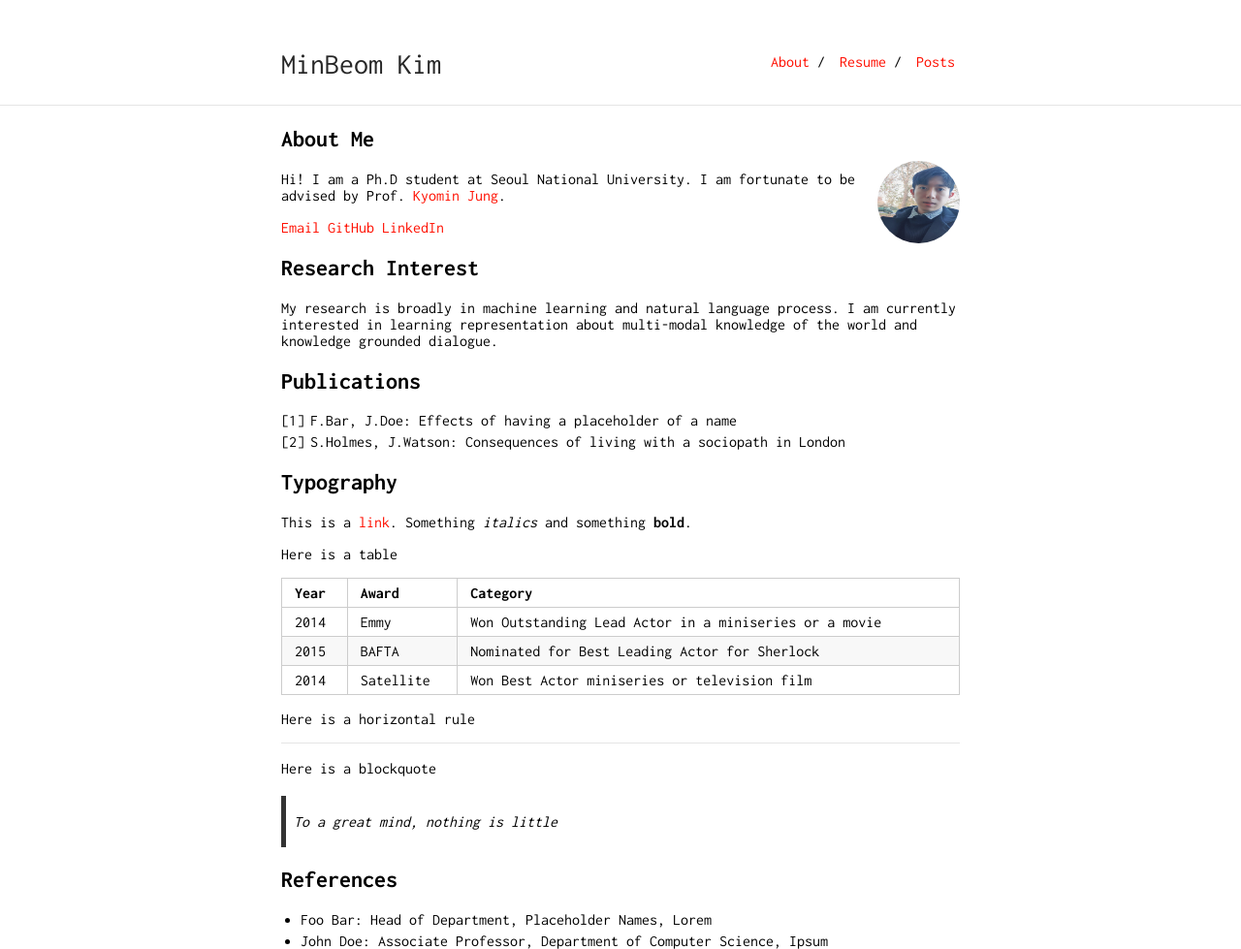
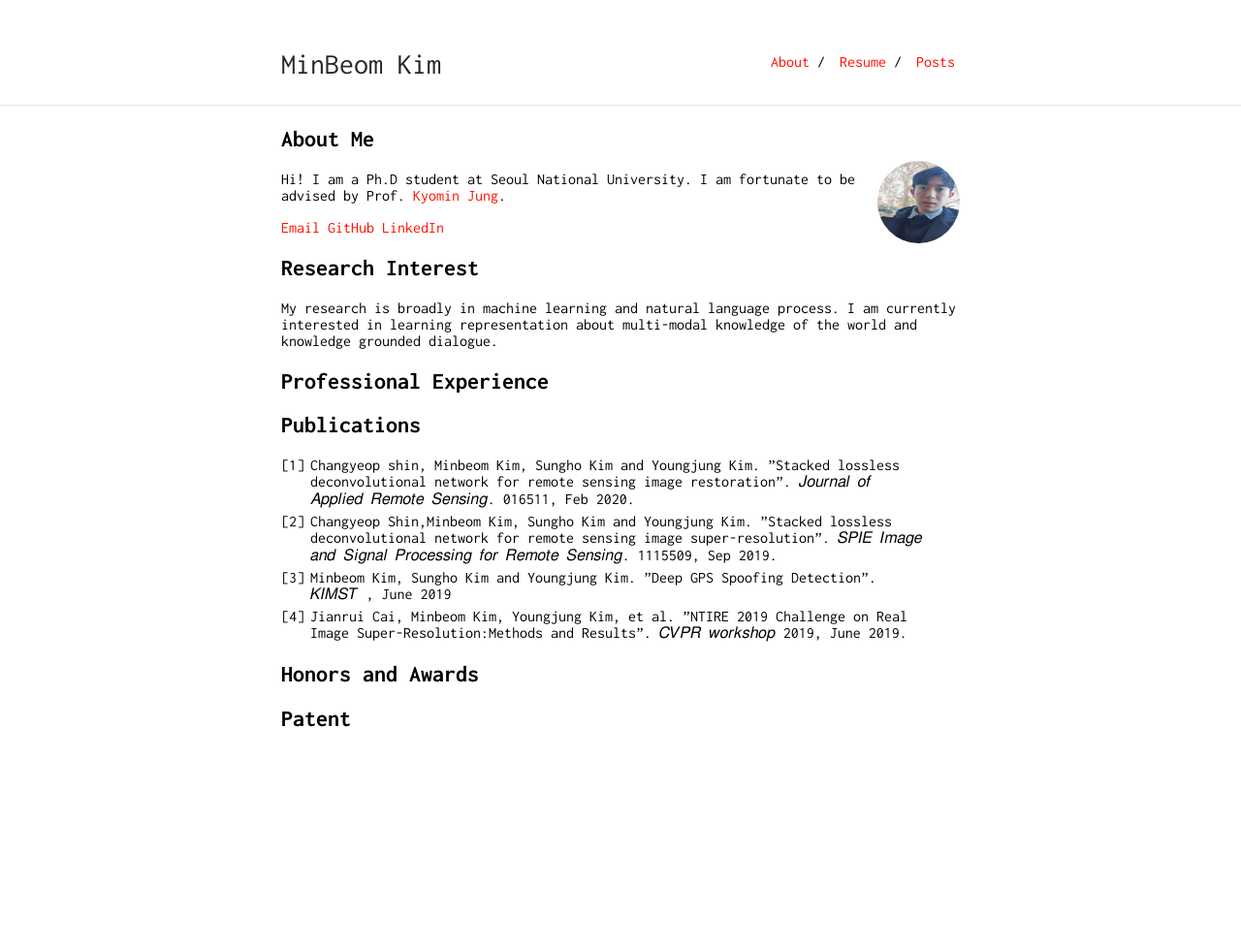
Before and after one commit to minbeomkim/minbeomkim.github.io, a Jekyll site: the page built from index.md, in a window 1280 px wide. Shown: the whole page at 97% size. Built offline with Jekyll 4.4.1, drawn with Linux system fonts in a browser that asks for light colours; our own code applies the rules of GitHub Pages for plain Markdown files; after the commit the page ends 900 px from its top, so only the background shows below that.

Commit message:
Update index.md

```diff
--- a/index.md
+++ b/index.md
@@ -14,32 +14,16 @@ Hi! I am a Ph.D student at Seoul National University. I am fortunate to be advis
 
 My research is broadly in machine learning and natural language process. I am currently interested in learning representation about multi-modal knowledge of the world and knowledge grounded dialogue.
 
+## Professional Experience
+
+
 ## Publications
 
-1. F.Bar, J.Doe: Effects of having a placeholder of a name
-2. S.Holmes, J.Watson: Consequences of living with a sociopath in London
+1. Changyeop shin, Minbeom Kim, Sungho Kim and Youngjung Kim. ”Stacked lossless deconvolutional network for remote sensing image restoration”. 𝐽𝑜𝑢𝑟𝑛𝑎𝑙 𝑜𝑓 𝐴𝑝𝑝𝑙𝑖𝑒𝑑 𝑅𝑒𝑚𝑜𝑡𝑒 𝑆𝑒𝑛𝑠𝑖𝑛𝑔. 016511, Feb 2020.
+2. Changyeop Shin,Minbeom Kim, Sungho Kim and Youngjung Kim. ”Stacked lossless deconvolutional network for remote sensing image super-resolution”. 𝑆𝑃𝐼𝐸 𝐼𝑚𝑎𝑔𝑒 𝑎𝑛𝑑 𝑆𝑖𝑔𝑛𝑎𝑙 𝑃𝑟𝑜𝑐𝑒𝑠𝑠𝑖𝑛𝑔 𝑓𝑜𝑟 𝑅𝑒𝑚𝑜𝑡𝑒 𝑆𝑒𝑛𝑠𝑖𝑛𝑔. 1115509, Sep 2019.
+3.  Minbeom Kim, Sungho Kim and Youngjung Kim. ”Deep GPS Spoofing Detection”. 𝐾𝐼𝑀𝑆𝑇 , June 2019
+4.  Jianrui Cai, Minbeom Kim, Youngjung Kim, et al. ”NTIRE 2019 Challenge on Real Image Super-Resolution:Methods and Results”. 𝐶𝑉𝑃𝑅 𝑤𝑜𝑟𝑘𝑠ℎ𝑜𝑝 2019, June 2019.
 
-## Typography
+## Honors and Awards
 
-This is a [link](http://google.com). Something *italics* and something **bold**.
-
-Here is a table
-
-Year | Award | Category
------|-------|--------
-2014 | Emmy  | Won Outstanding Lead Actor in a miniseries or a movie
-2015 | BAFTA | Nominated for Best Leading Actor for Sherlock
-2014 | Satellite | Won Best Actor miniseries or television film
-
-Here is a horizontal rule
-
----
-
-Here is a blockquote
-
-> To a great mind, nothing is little
-
-## References
-
-* Foo Bar: Head of Department, Placeholder Names, Lorem
-* John Doe: Associate Professor, Department of Computer Science, Ipsum
+## Patent
```
